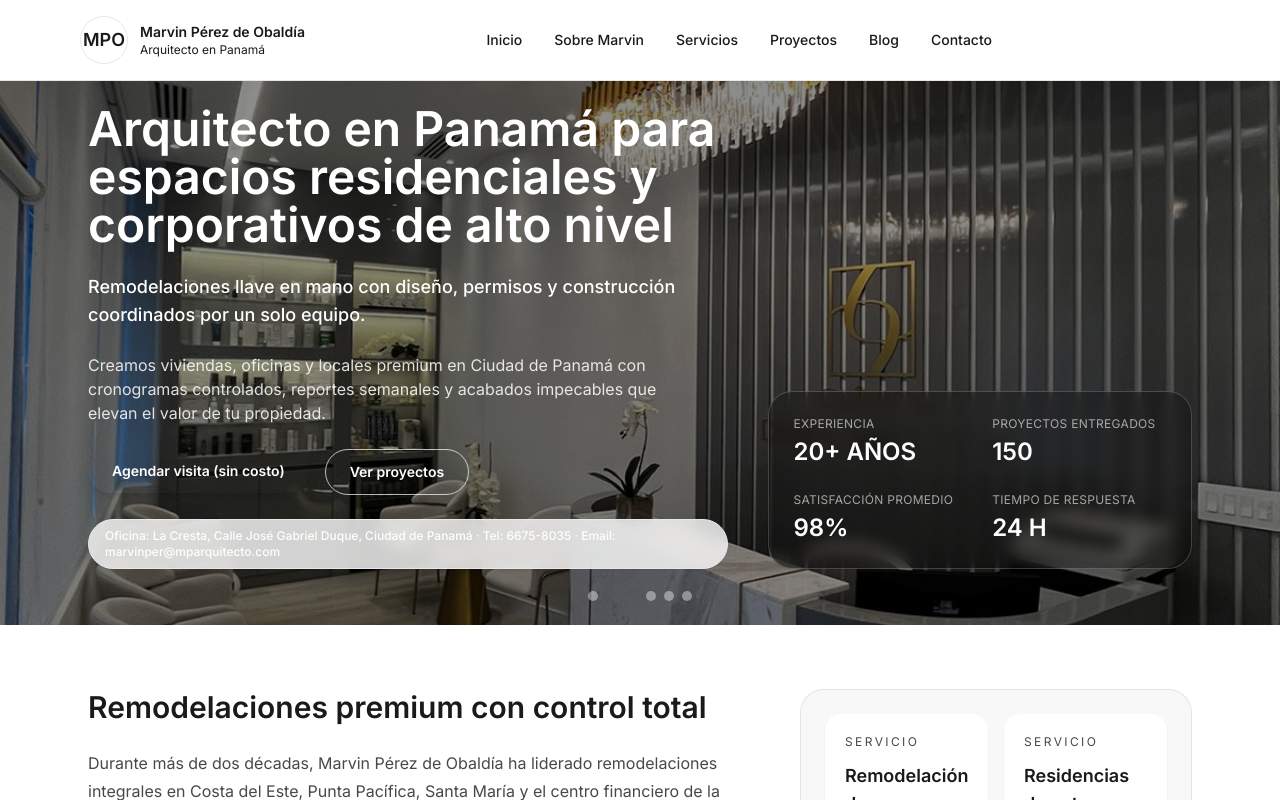
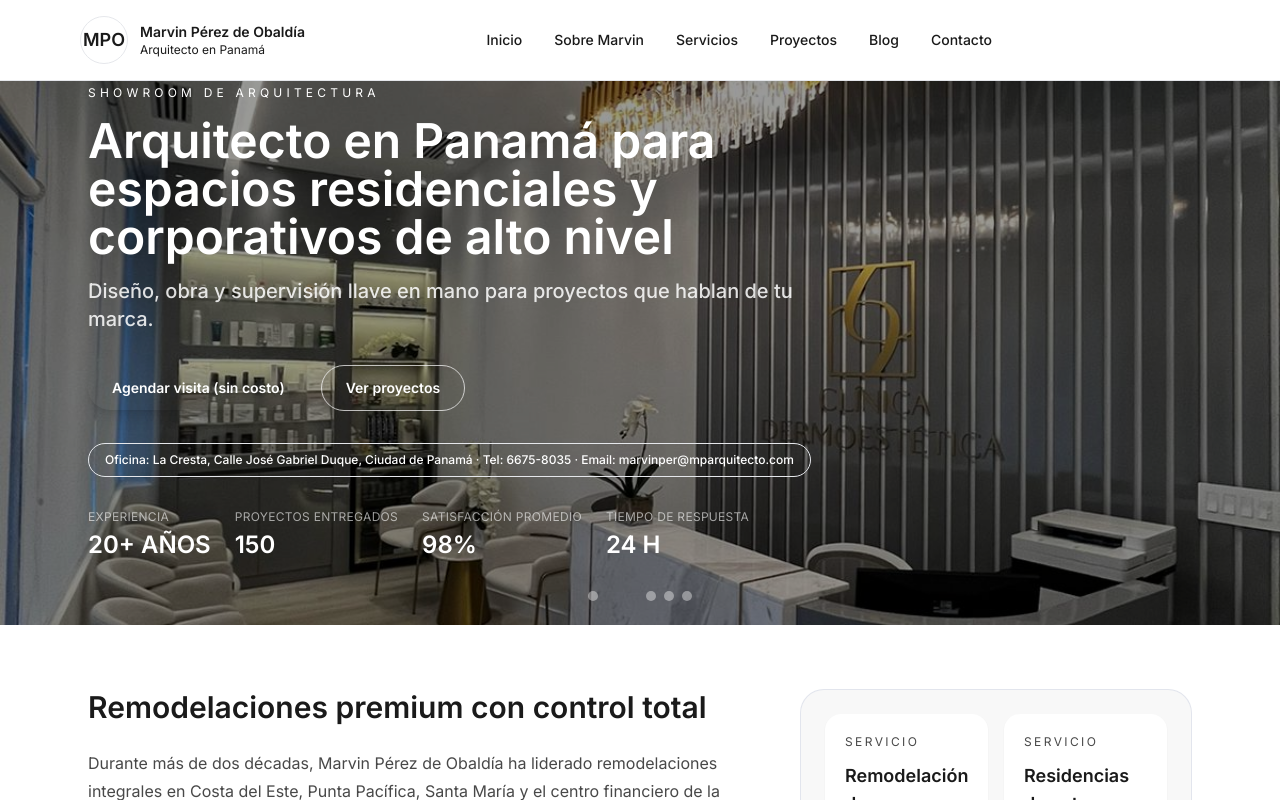
Before and after one commit to Pachosan13/marvin-arquitecto-website, a React (Vite) app: page / in a window 1280 px wide. Shown: the top 800 px of the page. Built offline with nearby package versions, Linux system fonts and the light colour scheme.

Commit message:
fix(home): refine hero showcase visuals

```diff
--- a/src/components/HeroShowcase.tsx
+++ b/src/components/HeroShowcase.tsx
@@ -10,7 +10,6 @@ interface HeroShowcaseProps {
   readonly eyebrow: string;
   readonly heading: string;
   readonly subheading: string;
-  readonly description: string;
   readonly slides: readonly HeroSlide[];
   readonly primaryCtaHref: string;
   readonly secondaryCtaHref: string;
@@ -20,7 +19,6 @@ function HeroShowcase({
   eyebrow,
   heading,
   subheading,
-  description,
   slides,
   primaryCtaHref,
   secondaryCtaHref,
@@ -101,21 +99,22 @@ function HeroShowcase({
             />
           );
         })}
-        <div className="absolute inset-0 bg-black/45" aria-hidden />
+        <div className="absolute inset-0 bg-black/40" aria-hidden />
       </div>
 
-      <div className="relative z-10 mx-auto flex w-full max-w-6xl flex-col gap-10 px-6 py-14 lg:flex-row lg:items-end">
-        <div className="max-w-2xl space-y-6">
-          <p className="text-sm uppercase tracking-[0.35em] text-secondary">{eyebrow}</p>
-          <h2 id="home-hero-heading" className="text-4xl font-semibold leading-tight text-white sm:text-5xl">
-            {heading}
-          </h2>
-          <p className="text-lg font-medium text-secondary/90">{subheading}</p>
-          <p className="max-w-xl text-base text-white/85">{description}</p>
-          <div className="flex flex-col items-start gap-4 sm:flex-row">
+      <div className="relative z-10 mx-auto w-full max-w-6xl px-6 py-16">
+        <div className="max-w-3xl space-y-8">
+          <div className="space-y-4">
+            <p className="text-xs uppercase tracking-[0.35em] text-secondary">{eyebrow}</p>
+            <h2 id="home-hero-heading" className="text-4xl font-semibold leading-tight text-white sm:text-5xl">
+              {heading}
+            </h2>
+            <p className="text-lg font-medium text-white/85 sm:text-xl">{subheading}</p>
+          </div>
+          <div className="flex flex-col items-start gap-3 sm:flex-row sm:items-center">
             <a
               href={primaryCtaHref}
-              className="inline-flex items-center justify-center rounded-full bg-secondary px-6 py-3 text-sm font-semibold text-text shadow-lg transition-transform hover:-translate-y-1 focus-visible:outline-none focus-visible:ring-2 focus-visible:ring-white focus-visible:ring-offset-2 focus-visible:ring-offset-black"
+              className="inline-flex items-center justify-center rounded-full bg-secondary px-6 py-3 text-sm font-semibold text-white shadow-lg transition-transform hover:-translate-y-1 focus-visible:outline-none focus-visible:ring-2 focus-visible:ring-white focus-visible:ring-offset-2 focus-visible:ring-offset-black"
             >
               Agendar visita (sin costo)
             </a>
@@ -126,10 +125,8 @@ function HeroShowcase({
               Ver proyectos
             </a>
           </div>
-          <LocationBadge />
-        </div>
-        <div className="w-full max-w-xl rounded-3xl border border-white/20 bg-black/30 p-6 backdrop-blur">
-          <dl className="grid grid-cols-2 gap-6 text-sm uppercase text-white/70">
+          <LocationBadge variant="dark" />
+          <dl className="flex flex-wrap gap-6 text-sm uppercase text-white/80">
             {badges.map((badge) => (
               <div key={badge.label} className="space-y-1">
                 <dt className="text-xs tracking-wide text-white/60">{badge.label}</dt>
--- a/src/pages/Home.tsx
+++ b/src/pages/Home.tsx
@@ -26,8 +26,8 @@ const heroSlides = [
     alt: 'Lobby corporativo con revestimientos de madera y mobiliario a medida',
   },
   {
-    src: '/Render1.png',
-    alt: 'Render arquitectónico de cocina abierta con iluminación cálida',
+    src: '/oficina2.jpg',
+    alt: 'Sala de reuniones corporativa con paneles de madera y vista a la ciudad de Panamá',
   },
 ];
 
@@ -87,8 +87,7 @@ function Home() {
       <HeroShowcase
         eyebrow="Showroom de arquitectura"
         heading="Arquitecto en Panamá para espacios residenciales y corporativos de alto nivel"
-        subheading="Remodelaciones llave en mano con diseño, permisos y construcción coordinados por un solo equipo."
-        description="Creamos viviendas, oficinas y locales premium en Ciudad de Panamá con cronogramas controlados, reportes semanales y acabados impecables que elevan el valor de tu propiedad."
+        subheading="Diseño, obra y supervisión llave en mano para proyectos que hablan de tu marca."
         slides={heroSlides}
         primaryCtaHref="https://wa.me/50766758035?text=Hola%20Marvin%2C%20quiero%20cotizar"
         secondaryCtaHref="#proyectos"
```
